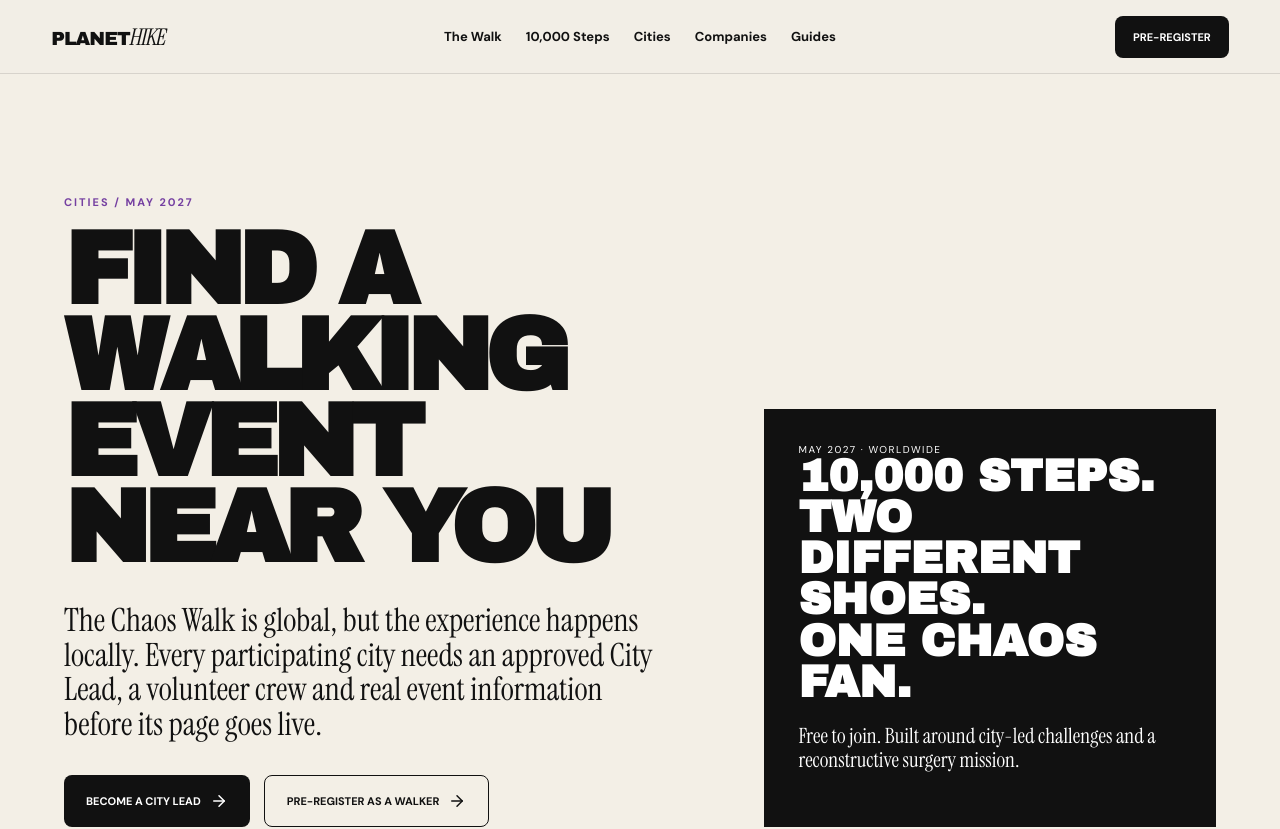
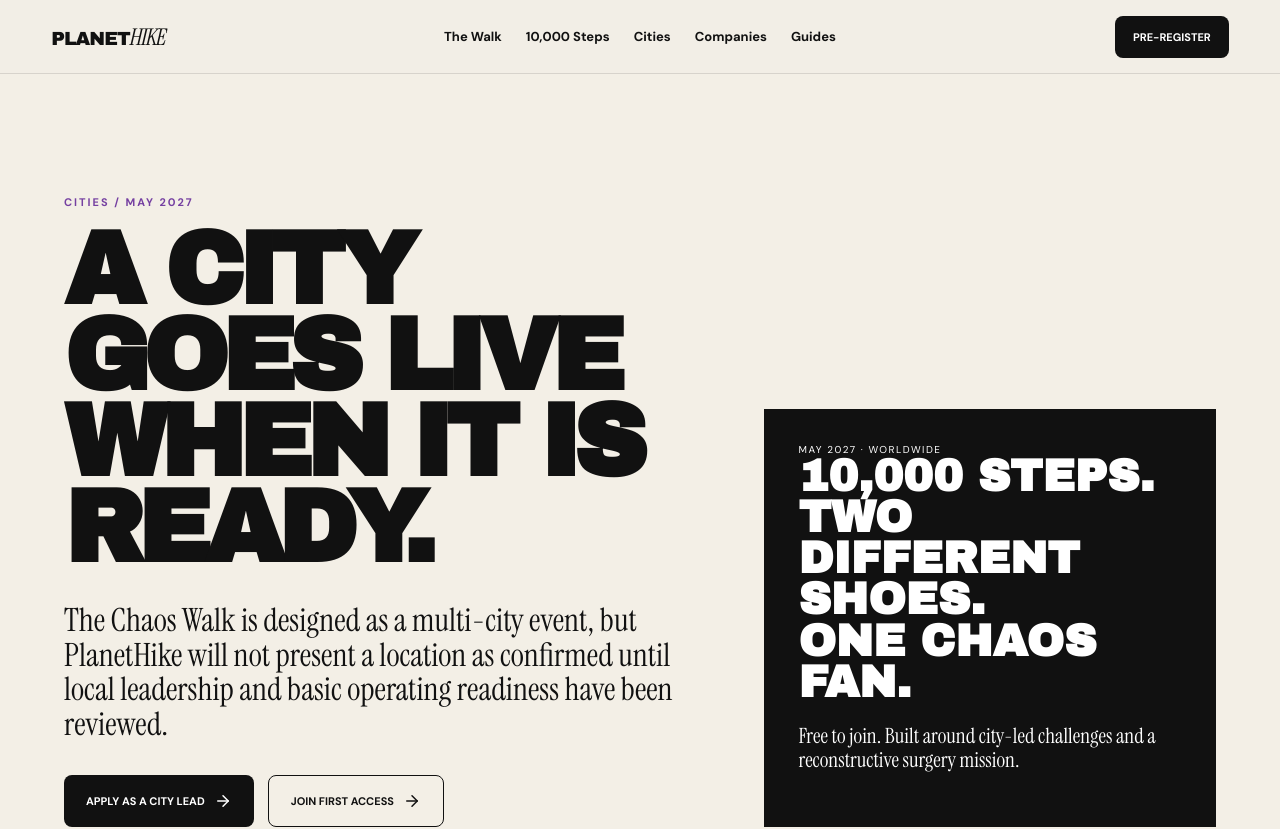
Before and after one commit to unikmo/planethike, a Next.js app: page /cities in a window 1280 px wide. Shown: the top 829 px of the page. Built offline with nearby package versions, Linux system fonts and the light colour scheme.

Commit message:
Make cities page verification-first

```diff
--- a/app/cities/page.tsx
+++ b/app/cities/page.tsx
@@ -1,4 +1,29 @@
 import type { Metadata } from 'next';
 import SeoLanding from '../SeoLanding';
-export const metadata: Metadata={title:'Walking Events Near You | Chaos Walk Cities | PlanetHike',description:'Find a participating Chaos Walk city or help start one. PlanetHike is building free 10,000-step walking events for May 2027.',alternates:{canonical:'/cities'}};
-export default function Page(){return <SeoLanding eyebrow="CITIES / MAY 2027" title="Find a walking event near you" intro="The Chaos Walk is global, but the experience happens locally. Every participating city needs an approved City Lead, a volunteer crew and real event information before its page goes live." bullets={['City-led, not anonymous','Local meeting details','Volunteer crews','No empty city pages']} sections={[{heading:'Confirmed cities only',body:'PlanetHike will not publish thin placeholder pages. A city page goes live only when there is a real lead, participation method, date window, meeting information and locally relevant FAQs.'},{heading:'Your city is missing?',body:'Apply to lead it. City Leads receive the operating protocol, challenge rhythm, route and safety guidance, volunteer roles, content guidance and reporting requirements.'},{heading:'Participation can be broader than commerce',body:'A city can participate even where official merchandise delivery is unavailable. Local DIY Chaos Fans keep the event inclusive without forcing expensive international shipping.'},{heading:'Local discovery, global identity',body:'Each city has its own logistics while sharing the same signature: 10,000 steps, two different shoes, one Chaos Fan and the global Chaos Drop rhythm.'}]} ctaLabel="Become a City Lead" ctaHref="/city-leads" secondaryLabel="Pre-register as a walker" secondaryHref="/#join"/>}
+
+export const metadata: Metadata = {
+  title: 'Chaos Walk Cities | May 2027 | PlanetHike',
+  description: 'PlanetHike will publish Chaos Walk city pages only after a City Lead and local operating readiness are verified for May 2027.',
+  alternates: { canonical: '/cities' },
+};
+
+export default function Page() {
+  return (
+    <SeoLanding
+      eyebrow="CITIES / MAY 2027"
+      title="A city goes live when it is ready."
+      intro="The Chaos Walk is designed as a multi-city event, but PlanetHike will not present a location as confirmed until local leadership and basic operating readiness have been reviewed."
+      bullets={['Verified cities only', 'Local City Leads', 'Local meeting details', 'No placeholder city pages']}
+      sections={[
+        { heading: 'Confirmed means confirmed', body: 'A city page goes live only when there is an approved local lead or co-lead team and enough operational information to give participants a credible next step.' },
+        { heading: 'Your city is missing?', body: 'Apply to lead it. The City Lead application asks about organising experience, initial crew capacity and local reach so PlanetHike can review readiness before promotion begins.' },
+        { heading: 'Interest is still useful', body: 'Walkers can join the first-access list even when their city is not yet confirmed. That demand signal can help PlanetHike understand where local leadership is needed.' },
+        { heading: 'Local execution, shared identity', body: 'Approved locations use the same core Chaos Walk identity—10,000 steps, two different shoes, the Chaos Fan ritual and shared challenge moments—while local logistics remain locally owned.' },
+      ]}
+      ctaLabel="Apply as a City Lead"
+      ctaHref="/city-leads"
+      secondaryLabel="Join first access"
+      secondaryHref="/join"
+    />
+  );
+}
```
